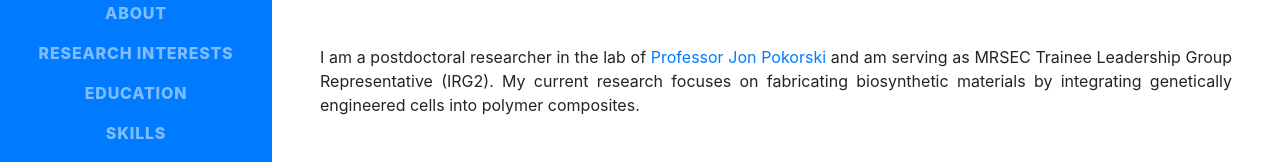
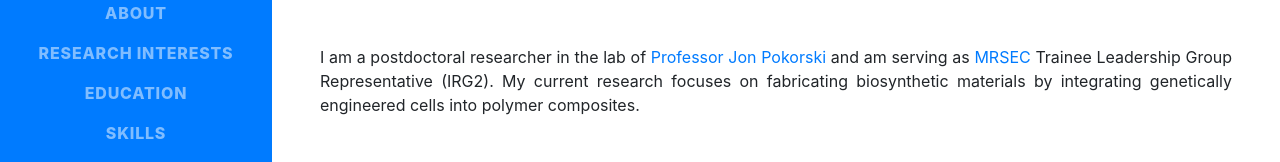
Before and after one commit to debikadatta/debikadatta.github.io, a website with bundled scripts: page index.html in a window 1280 px wide. Shown: the part 307-469 px from the top of the page. Built offline with nearby package versions, Linux system fonts and the light colour scheme; a web font is replaced by a local one.

Commit message:
Update index.html

```diff
--- a/index.html
+++ b/index.html
@@ -87,7 +87,7 @@
           <div class="subheading mb-5">Department of Nanoengineering, University of California San Diego ·
             <a href="mailto:name@email.com">ddatta@eng.ucsd.edu</a>
           </div>
-         <p class="lead mb-5"><p style="text-align:justify"> I am a postdoctoral researcher in the lab of <a href=" https://www.pokorskilab.com/team"> Professor Jon Pokorski</a></li> and am serving as MRSEC Trainee Leadership Group Representative (IRG2). My current research focuses on fabricating biosynthetic materials by integrating genetically engineered cells into polymer composites.</p>
+         <p class="lead mb-5"><p style="text-align:justify"> I am a postdoctoral researcher in the lab of <a href="https://www.pokorskilab.com/team"> Professor Jon Pokorski</a></li> and am serving as <a href="https://mrsec.ucsd.edu/"> MRSEC</a></li> Trainee Leadership Group Representative (IRG2). My current research focuses on fabricating biosynthetic materials by integrating genetically engineered cells into polymer composites.</p>
 <p class="lead mb-5"><p style="text-align:justify"> Prior to joining the Pokorski lab, I received my Doctoral degree from the Indian Institute of Technology Guwahati, India. During my PhD research I developed biocompatible gelators from short self-assembling peptides for applications in drug delivery and tissue engineering. In my spare time I enjoys photography, traveling, writing and painting.</p>
           <div class="social-icons">
             <a href="https://www.researchgate.net/profile/Debika_Datta">
```
